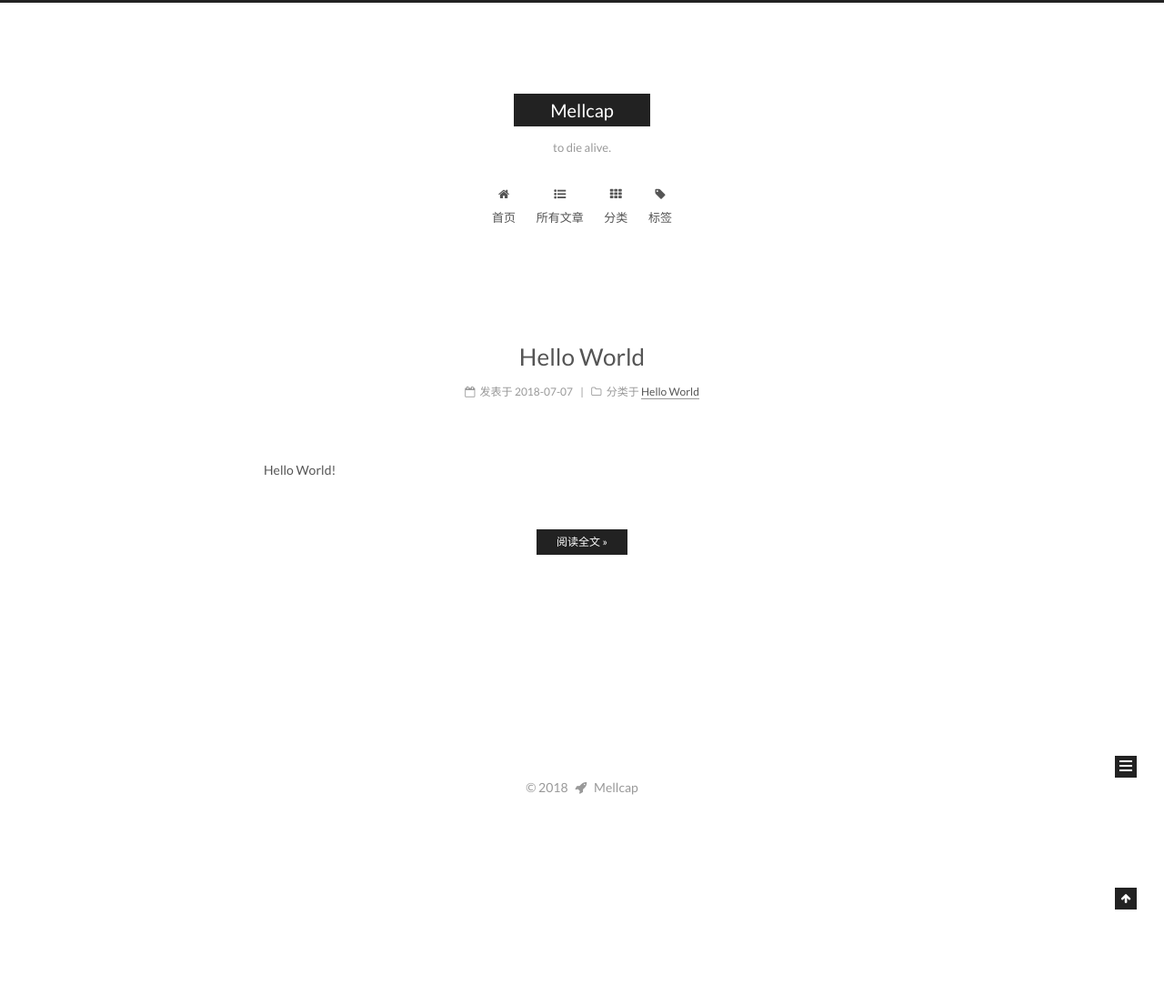
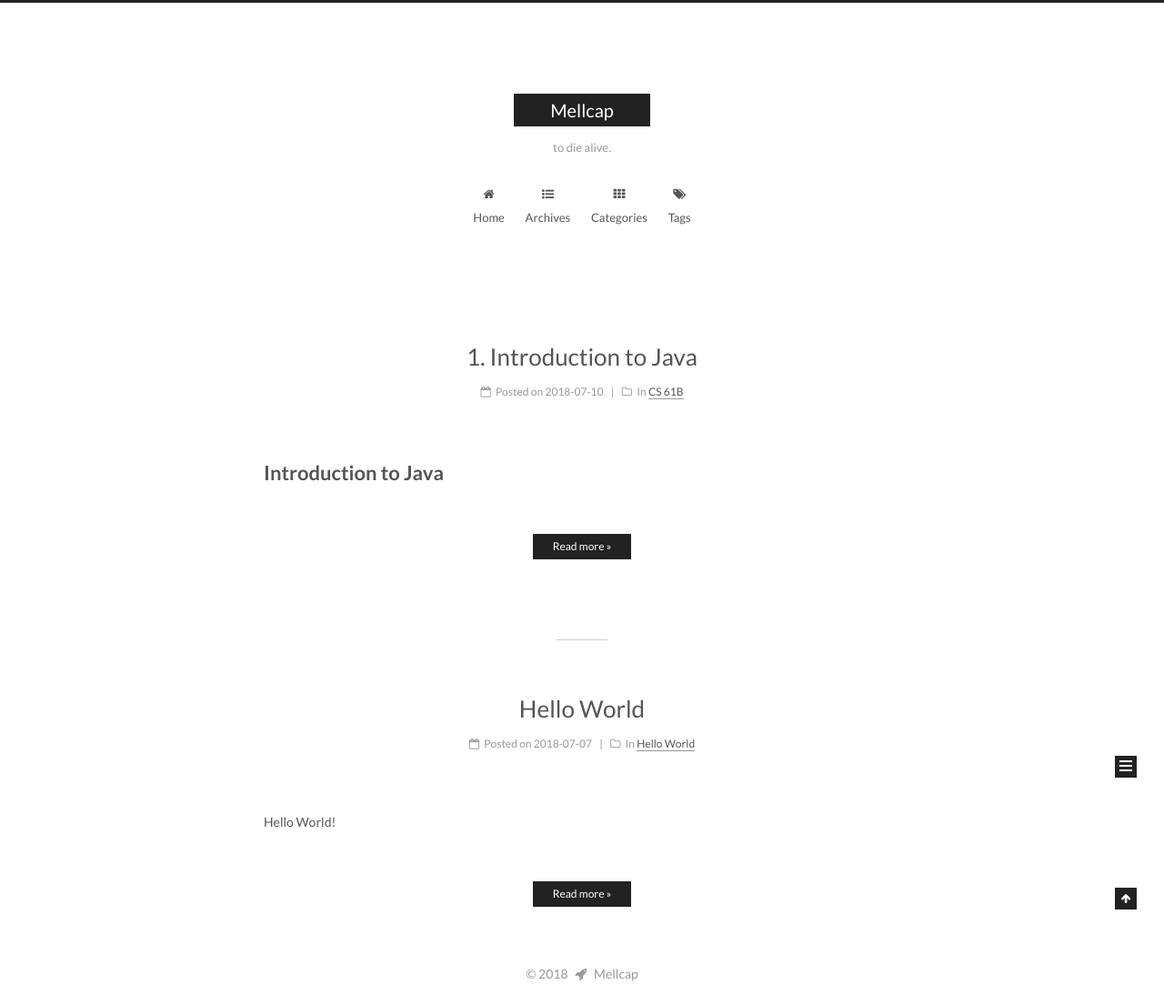
Before and after one commit to Mellcap/Mellcap_Blog, a Jekyll site: the page built from index.html, in a window 1280 px wide. Shown: the whole page at 91% size. Built offline with Jekyll 4.4.1, drawn with Linux system fonts in a browser that asks for light colours; the list of posts is cut into pages by our own code; part of the change alters nothing that is shown.

Commit message:
Add new blog

````diff
--- a/_config.yml
+++ b/_config.yml
@@ -9,7 +9,7 @@ subtitle: to die alive.
 description: to die alive.
 author: Mellcap
 # Support language: de, en, fr-FR, id, ja, ko, pt-BR, pt, ru, zh-Hans, zh-hk, zh-tw
-language: zh-Hans
+language: en
 date_format: '%Y-%m-%d'
 
 # URL
@@ -138,7 +138,7 @@ menu_icons:
   about: user
   categories: th
   schedule: calendar
-  tags: tag
+  tags: tags
   archives: list-ul
   sitemap: sitemap
   commonweal: heartbeat
--- /dev/null
+++ b/_posts/2018-07-10-Introduction to Java.md
@@ -0,0 +1,44 @@
+---
+title: 1. Introduction to Java
+categories:
+- CS 61B
+tags:
+- CS 61B
+- Introduction to Java
+---
+
+# Introduction to Java
+
+## Essentials
+
+### Build a simple Java program which prints "Hello World"
+
+```java
+public class HelloWorld {
+	public static void main(String[] args) {
+		System.out.println("Hello world");
+	}
+}
+```
+
+#### Some key syntactic features
+
+* The program consists of a class declaration, which is declared using the keywords `public class`. In Java, all codes lives inside of classes.
+* The code that is run inside of a method called main, which is declared as `public static void main(String[] args)`.
+* We use curly braces `{` and `}` to denote the beginning and the end of a section of code.
+* Statements must end with semi-colons `;`.
+
+#### Java syntax reference book
+[A Java Reference](http://www-inst.eecs.berkeley.edu/~cs61b/fa14/book1/java.pdf)
+
+### Running a Java program
+
+![compilation_figure](/assets/post_imgs/20180710_compilation_figure.svg)
+
+Example:
+
+```bash
+$ javac HelloWorld.java  #Compiler
+$ java HelloWorld  #Interpreter, do not inclue '.class'
+Hello World!
+```
````
Also changed, not shown: assets/post_imgs/20180710_compilation_figure.svg (added).
